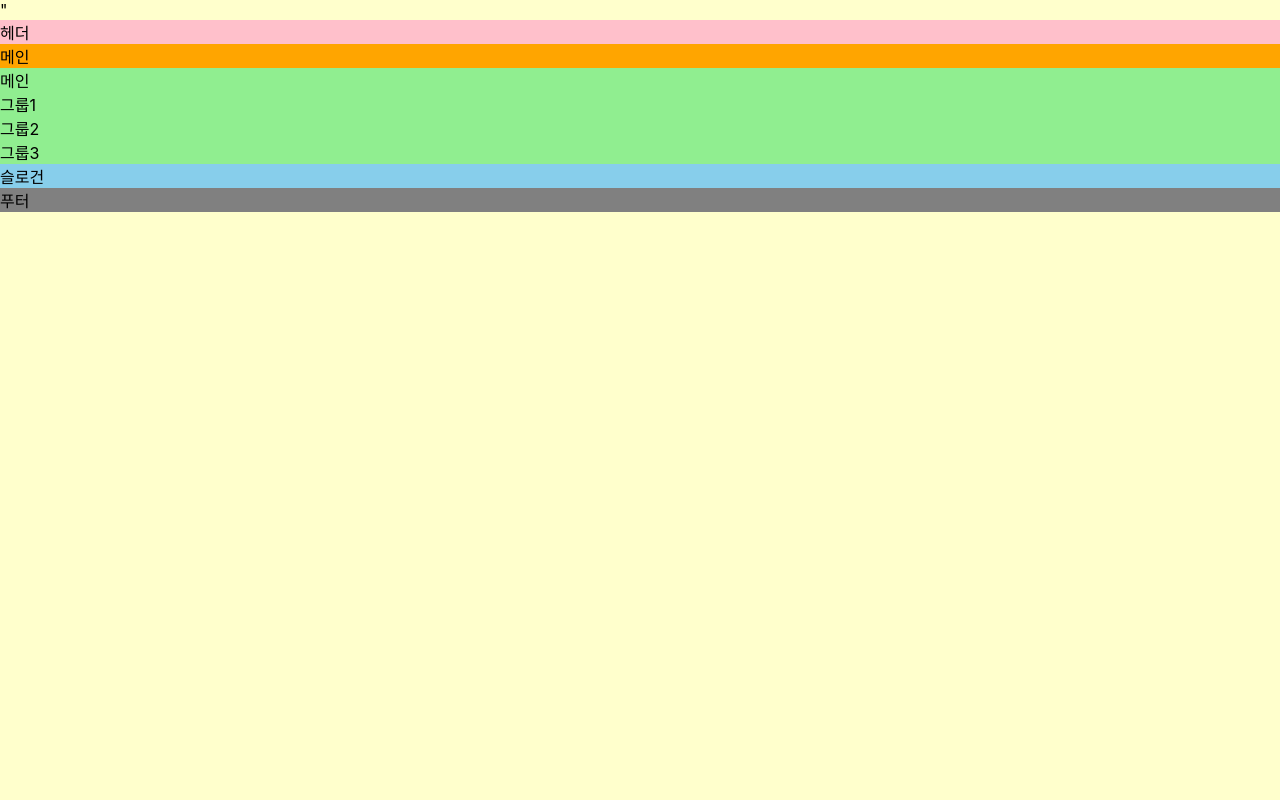
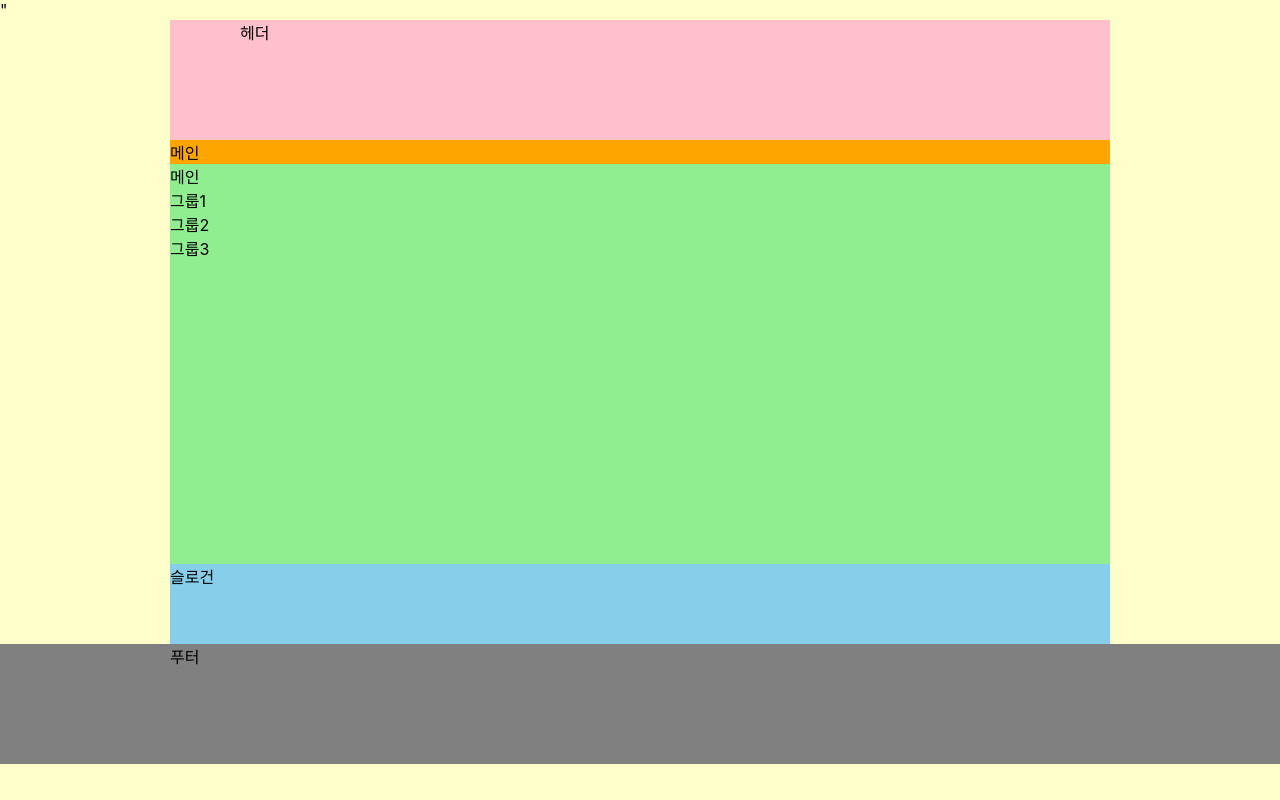
Before and after one commit to bomi5375/HTML5, a website: page index.html in a window 1280 px wide. Drawn offline with Linux system fonts and the light colour scheme.

Commit message:
웹카페 레이아웃 구현

```diff
--- a/styles/style.css
+++ b/styles/style.css
@@ -1,23 +1,39 @@
 @import url(./normalize.css);
 @import url(./reset.css);
-
+/* 본문 스타일 */
 body {
   background:#ffc;
   font-family: "Pretendard Variable", Pretendard, -apple-system, BlinkMacSystemFont, system-ui, Roboto, "Helvetica Neue", "Segoe UI", "Apple SD Gothic Neo", "Noto Sans KR", "Malgun Gothic", "Apple Color Emoji", "Segoe UI Emoji", "Segoe UI Symbol", sans-serif;
   }
 
-.header {
-  background: pink;
+  /* 레이아웃 */
+  .header, .visual, .main, .slogan, .footer-inner {
+    width: 940px;
+    box-sizing: border-box;
+    margin: 0 auto;
+  }
+
+  /* 헤더 */
+  .header {
+    background: pink;
+    padding: 0 30px 0 70px;
+    height: 15vh;
 }
+/* 비주얼 */
 .visual {
   background: orange;
 }
+/* 메인 */
 .main {
   background: lightgreen;
+  height: 50vh;
 }
+/* 슬로건 */
 .slogan {
   background: skyblue;
+  height: 10vh;
 }
+/* 푸터 */
 .footer {
   background: gray;
 }
@@ -30,3 +46,6 @@ body {
 .header {
   background: pink;
 }
+.footer-inner {
+  height: 15vh;
+}
```
